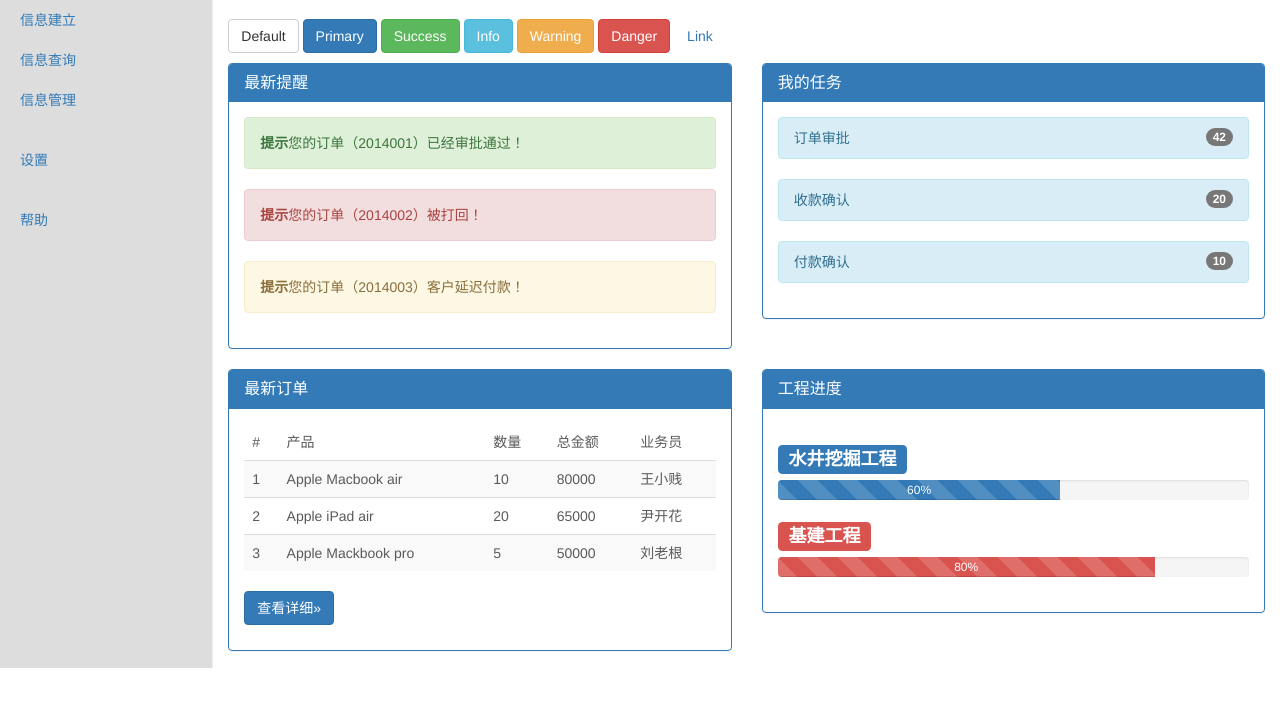
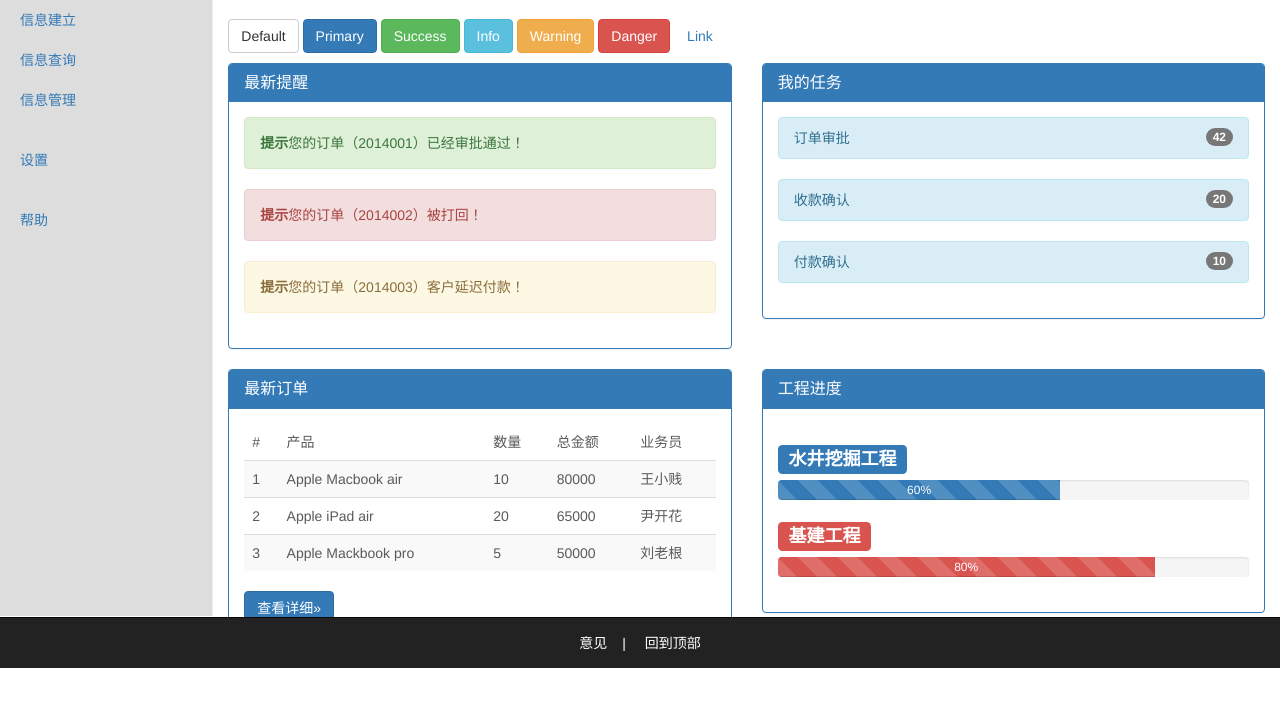
Before and after one commit to huangkangqiang/study-web, a plain HTML site: page Bootstrap教程/基于Bootstrap的网页开发/第4章 编程挑战/index.html in a window 1280 px wide. Shown: the part 132-838 px from the top of the page. Drawn offline with nearby package versions, Linux system fonts and the light colour scheme.

Commit message:
基于Bootstrap的网页开发-编程挑战：添加footer

```diff
--- a/Bootstrap教程/基于Bootstrap的网页开发/第4章 编程挑战/css/index.css
+++ b/Bootstrap教程/基于Bootstrap的网页开发/第4章 编程挑战/css/index.css
@@ -7,7 +7,7 @@ body {
 .sidebar {
     position: fixed;
     top: 52px;
-    bottom: 0;
+    bottom: 52px;
     left: 0;
     z-index: 1000;
     display: block;
@@ -27,3 +27,18 @@ body {
 .nav-sidebar>li>a {
     padding: 10px 20px;
 }
+
+footer {
+    text-align: center;
+    line-height: 50px;
+    color: #fff;
+}
+
+footer>a {
+    color: #fff;
+    padding: 0 15px;
+}
+
+footer>a:hover {
+    text-decoration-line: none;
+}
--- a/Bootstrap教程/基于Bootstrap的网页开发/第4章 编程挑战/index.html
+++ b/Bootstrap教程/基于Bootstrap的网页开发/第4章 编程挑战/index.html
@@ -230,6 +230,12 @@
             </div>
         </div>
     </div>
+
+    <!--页脚-->
+    <footer class="navbar navbar-default navbar-inverse navbar-fixed-bottom">
+        <a href="#">意见</a>|
+        <a href="#">回到顶部</a>
+    </footer>
 </body>
 <!--因为Bootstrap依赖jQuery，所以jQuery的js文件必须先于Bootstrap的js文件加载-->
 <script src="https://cdn.bootcss.com/jquery/3.2.1/jquery.min.js"></script>
```
